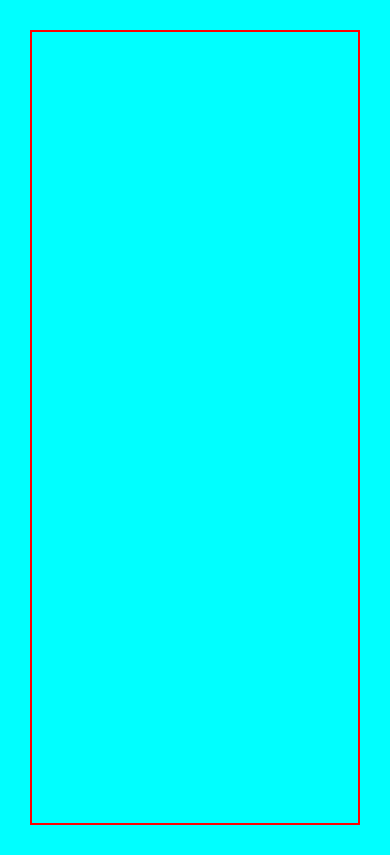
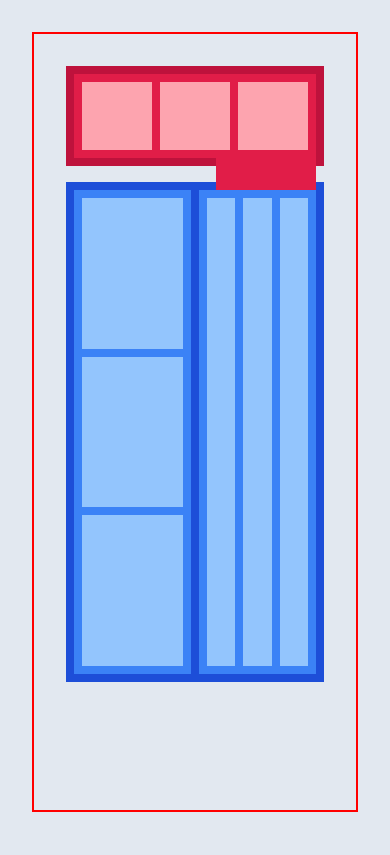
Before and after one commit to Cyril-Mathe/maquette-responsive, a plain HTML site: page index.html in a window 390 px wide. Drawn offline with Linux system fonts and the light colour scheme.

Commit message:
maquette responsive

```diff
--- a/style.css
+++ b/style.css
@@ -1,42 +1,89 @@
 * {
     margin: 0px;
     padding: 0px;
+    box-sizing: border-box;
 }
 
-.square {
-    width: 150px;
-    height: 150px;
-    border: 1px solid blue;
-    border-radius: 25px;
-    background-color: blue;
-    text-align: center;
-    color: white;
+body {
+    min-height: calc(100vh - 4rem);
+    padding: 2rem;
+    margin: 2rem;
+    background-color: #e2e8f0;
+    border: 2px solid red;
+}
+
+header {
+    width: 100%;
+    height: 100px;
+    background-color: #be123c;
+    padding: 0.5rem;
     display: flex;
-    justify-content: center;
+    flex-wrap: wrap;
+    flex-direction: row-reverse;
+    justify-content: space-between;
+}
+
+main {
+    margin: 1rem 0rem 0rem 0rem;
+    padding: 0.5rem;
+    gap: 0.5rem;
+    width: 100%;
+    height: 500px;
+    background-color: #1d4ed8;
+    display: flex;
     align-items: center;
 }
 
-body {
-    height: 89vh;
-    border: 2px solid red;
-    margin: 30px;
-    padding: 20px;
+.carre1 {
+    width: 50%;
+    height: 100%;
+    background-color: #3b82f6;
     display: flex;
-    justify-content: center;
-    gap: 15px;
+    flex-direction: column;
+    padding: 0.5rem;
+    gap: 0.5rem;
 }
 
-@media (max-width: 1000px) {
-    body {
-        background-color: aqua;
-        border: 2px solid aqua;
-        flex-wrap: wrap;
-        align-content: flex-start;
-    }
+.carre2 {
+    width: 50%;
+    height: 100%;
+    background-color: #3b82f6;
+    display: flex;
+    padding: 0.5rem;
+    gap: 0.5rem;
 }
 
-@media (max-width: 600px) {
-    body {
-        border: 2px solid red;
-    }
+
+.square1 {
+    width: 100%;
+    height: 100%;
+    background-color: #93c5fd;
 }
+
+.square2 {
+    width: 100%;
+    height: 100%;
+    background-color: #93c5fd;
+}
+
+.square3 {
+    width: 100px;
+    height: 100%;
+    background-color: #e11d48;
+}
+
+.square4 {
+    width: 300px;
+    height: 100%;
+    background-color: #e11d48;
+    padding: 0.5rem;
+    gap: 0.5rem;
+    display: flex;
+    justify-content: flex-start;
+}
+
+.square5 {
+    width: 33%;
+    height: 100%;
+    background-color: #fda4af;
+}
```
